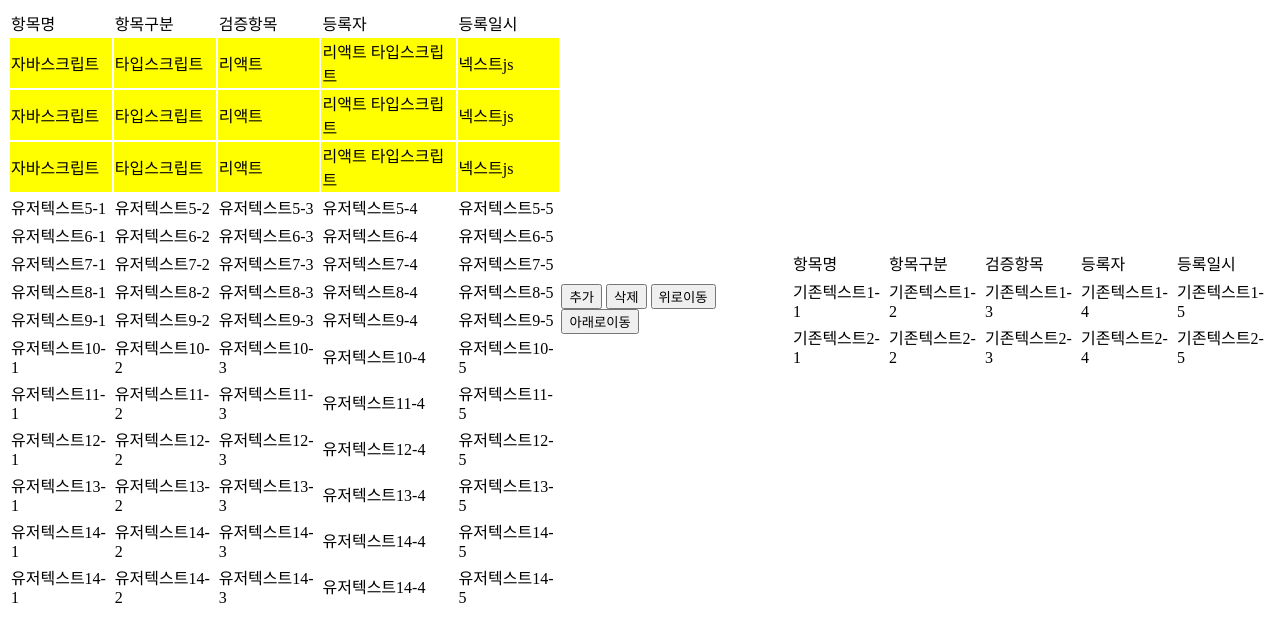
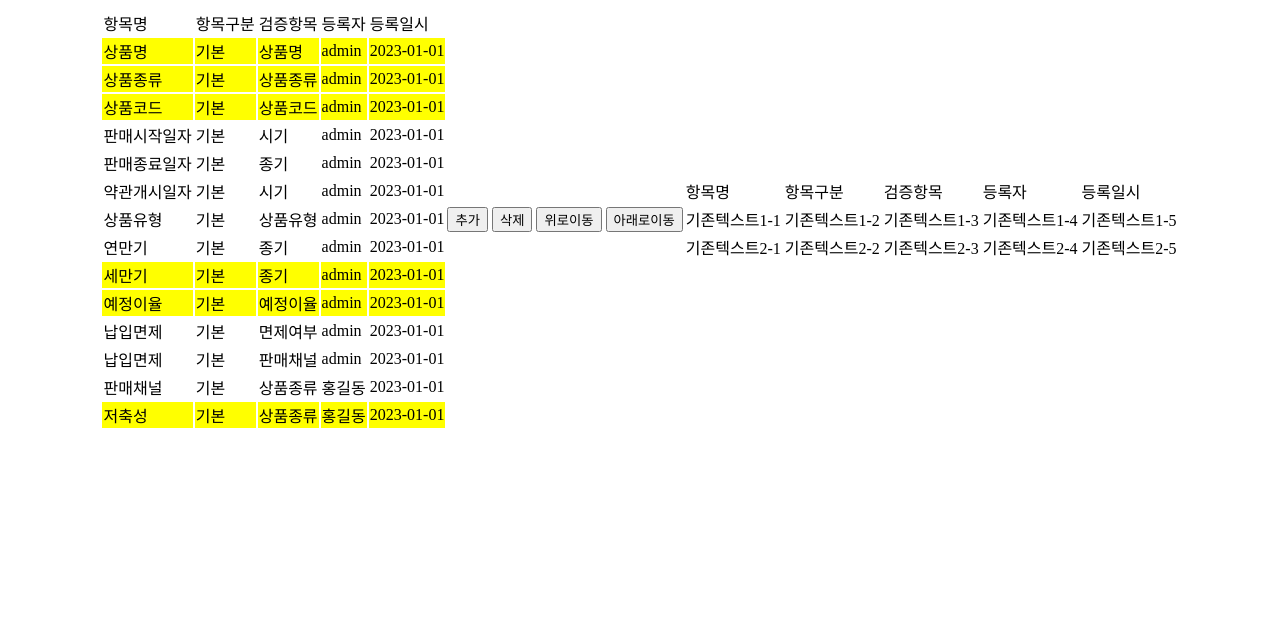
Before and after one commit to searchme86/editor_vanilaJs, a plain HTML site: page index.html in a window 1280 px wide. Drawn offline with Linux system fonts and the light colour scheme.

Commit message:
💄 html 텍스트 변경

```diff
--- a/index.html
+++ b/index.html
@@ -38,102 +38,102 @@
           </thead>
           <tbody id="itemList_tbody">
             <tr class="active" data-tablelistuid="1054329E3270C06$12">
-              <td>자바스크립트</td>
-              <td>타입스크립트</td>
-              <td>리액트</td>
-              <td>리액트 타입스크립트</td>
-              <td>넥스트js</td>
+              <td>상품명</td>
+              <td>기본</td>
+              <td>상품명</td>
+              <td>admin</td>
+              <td>2023-01-01</td>
             </tr>
             <tr class="active" data-tablelistuid="230113Q10W44T81EY1">
-              <td>자바스크립트</td>
-              <td>타입스크립트</td>
-              <td>리액트</td>
-              <td>리액트 타입스크립트</td>
-              <td>넥스트js</td>
+              <td>상품종류</td>
+              <td>기본</td>
+              <td>상품종류</td>
+              <td>admin</td>
+              <td>2023-01-01</td>
             </tr>
             <tr class="active" data-tablelistuid="3Q1R14T1034EB2W452">
-              <td>자바스크립트</td>
-              <td>타입스크립트</td>
-              <td>리액트</td>
-              <td>리액트 타입스크립트</td>
-              <td>넥스트js</td>
+              <td>상품코드</td>
+              <td>기본</td>
+              <td>상품코드</td>
+              <td>admin</td>
+              <td>2023-01-01</td>
             </tr>
             <tr data-tablelistuid="43WQA11024B433R2U3">
-              <td>유저텍스트5-1</td>
-              <td>유저텍스트5-2</td>
-              <td>유저텍스트5-3</td>
-              <td>유저텍스트5-4</td>
-              <td>유저텍스트5-5</td>
+              <td>판매시작일자</td>
+              <td>기본</td>
+              <td>시기</td>
+              <td>admin</td>
+              <td>2023-01-01</td>
             </tr>
             <tr data-tablelistuid="5Q341Y11A1453BW2N4">
-              <td>유저텍스트6-1</td>
-              <td>유저텍스트6-2</td>
-              <td>유저텍스트6-3</td>
-              <td>유저텍스트6-4</td>
-              <td>유저텍스트6-5</td>
+              <td>판매종료일자</td>
+              <td>기본</td>
+              <td>종기</td>
+              <td>admin</td>
+              <td>2023-01-01</td>
             </tr>
             <tr data-tablelistuid="634BA7Y10546B53N55">
-              <td>유저텍스트7-1</td>
-              <td>유저텍스트7-2</td>
-              <td>유저텍스트7-3</td>
-              <td>유저텍스트7-4</td>
-              <td>유저텍스트7-5</td>
+              <td>약관개시일자</td>
+              <td>기본</td>
+              <td>시기</td>
+              <td>admin</td>
+              <td>2023-01-01</td>
             </tr>
             <tr data-tablelistuid="Y35Q1Y110W47N6R266">
-              <td>유저텍스트8-1</td>
-              <td>유저텍스트8-2</td>
-              <td>유저텍스트8-3</td>
-              <td>유저텍스트8-4</td>
-              <td>유저텍스트8-5</td>
+              <td>상품유형</td>
+              <td>기본</td>
+              <td>상품유형</td>
+              <td>admin</td>
+              <td>2023-01-01</td>
             </tr>
             <tr data-tablelistuid="8367191T07W86BR277">
-              <td>유저텍스트9-1</td>
-              <td>유저텍스트9-2</td>
-              <td>유저텍스트9-3</td>
-              <td>유저텍스트9-4</td>
-              <td>유저텍스트9-5</td>
+              <td>연만기</td>
+              <td>기본</td>
+              <td>종기</td>
+              <td>admin</td>
+              <td>2023-01-01</td>
             </tr>
-            <tr data-tablelistuid="93QB1A1T04427W32N8">
-              <td>유저텍스트10-1</td>
-              <td>유저텍스트10-2</td>
-              <td>유저텍스트10-3</td>
-              <td>유저텍스트10-4</td>
-              <td>유저텍스트10-5</td>
+            <tr class="active" data-tablelistuid="93QB1A1T04427W32N8">
+              <td>세만기</td>
+              <td>기본</td>
+              <td>종기</td>
+              <td>admin</td>
+              <td>2023-01-01</td>
             </tr>
-            <tr data-tablelistuid="5R87103A0248RBW292">
-              <td>유저텍스트11-1</td>
-              <td>유저텍스트11-2</td>
-              <td>유저텍스트11-3</td>
-              <td>유저텍스트11-4</td>
-              <td>유저텍스트11-5</td>
+            <tr class="active" data-tablelistuid="5R87103A0248RBW292">
+              <td>예정이율</td>
+              <td>기본</td>
+              <td>예정이율</td>
+              <td>admin</td>
+              <td>2023-01-01</td>
             </tr>
             <tr data-tablelistuid="43Y8101T014A23W003">
-              <td>유저텍스트12-1</td>
-              <td>유저텍스트12-2</td>
-              <td>유저텍스트12-3</td>
-              <td>유저텍스트12-4</td>
-              <td>유저텍스트12-5</td>
+              <td>납입면제</td>
+              <td>기본</td>
+              <td>면제여부</td>
+              <td>admin</td>
+              <td>2023-01-01</td>
             </tr>
             <tr data-tablelistuid="33Q310W10542RB53C7">
-              <td>유저텍스트13-1</td>
-              <td>유저텍스트13-2</td>
-              <td>유저텍스트13-3</td>
-              <td>유저텍스트13-4</td>
-              <td>유저텍스트13-5</td>
+              <td>납입면제</td>
+              <td>기본</td>
+              <td>판매채널</td>
+              <td>admin</td>
+              <td>2023-01-01</td>
             </tr>
             <tr data-tablelistuid="2T04W11B052AR27026">
-              <td>유저텍스트14-1</td>
-              <td>유저텍스트14-2</td>
-              <td>유저텍스트14-3</td>
-              <td>유저텍스트14-4</td>
-              <td>유저텍스트14-5</td>
+              <td>판매채널</td>
+              <td>기본</td>
+              <td>상품종류</td>
+              <td>홍길동</td>
+              <td>2023-01-01</td>
             </tr>
-            <tr data-tablelistuid="23W2R01T0A41wB2731">
-              <td>유저텍스트14-1</td>
-              <td>유저텍스트14-2</td>
-              <td>유저텍스트14-3</td>
-              <td>유저텍스트14-4</td>
-              <td>유저텍스트14-5</td>
+            <tr class="active" data-tablelistuid="23W2R01T0A41wB2731">
+              <td>저축성</td>
+              <td>기본</td>
+              <td>상품종류</td>
+              <td>홍길동</td>
+              <td>2023-01-01</td>
             </tr>
           </tbody>
         </table>
```
